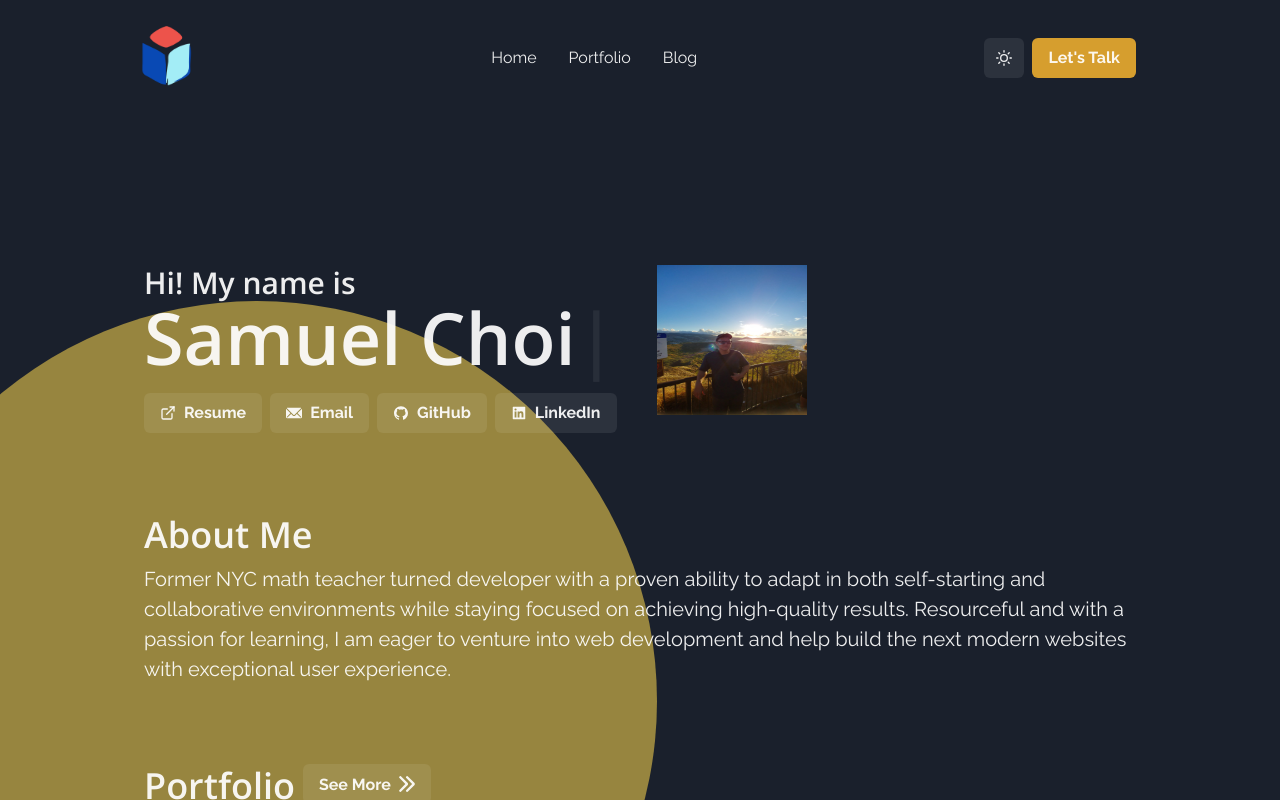
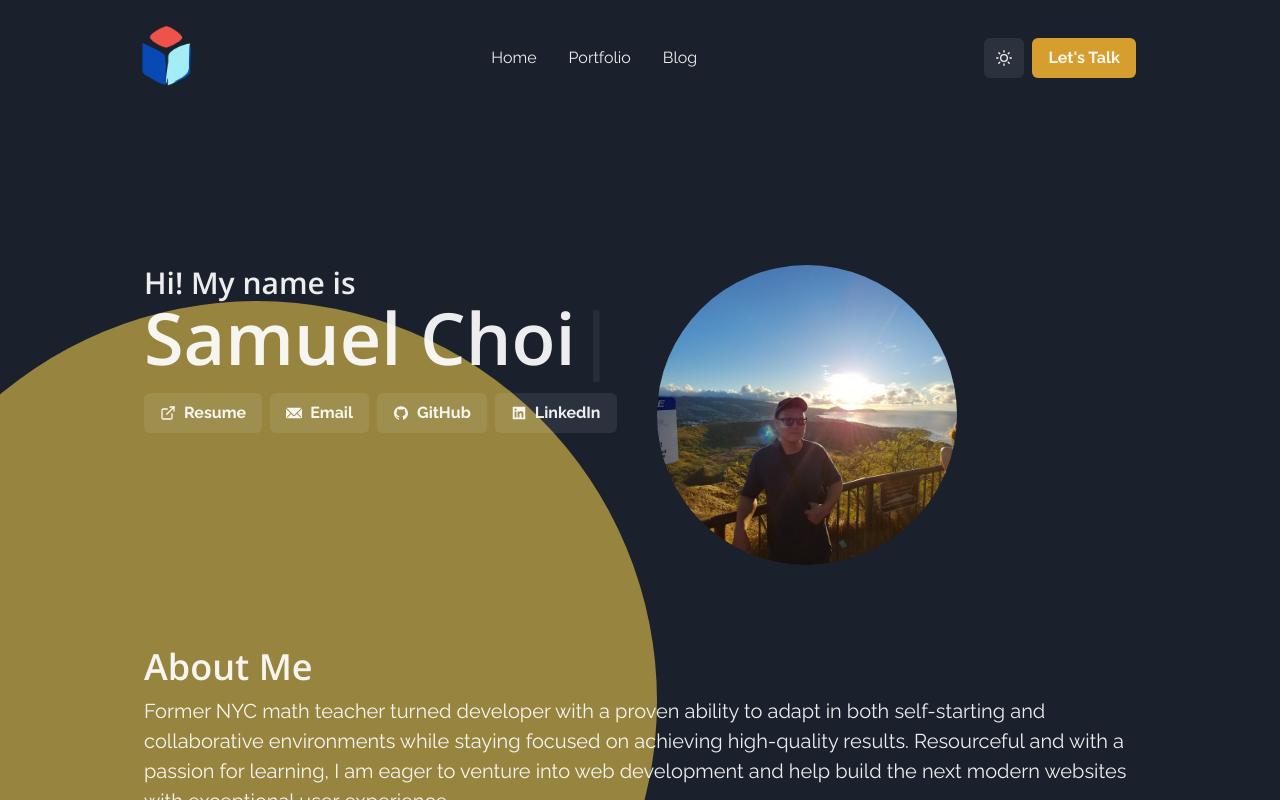
Before and after one commit to jsc-repo/portfolio, a Next.js app: page / in a window 1280 px wide. Shown: the top 800 px of the page. Built offline with nearby package versions, Linux system fonts and the light colour scheme.

Commit message:
testing profile pic

```diff
--- a/components/Hero.jsx
+++ b/components/Hero.jsx
@@ -106,19 +106,13 @@ const Hero = () => {
       </Box>
 
       <Box>
-        {/* <Image
+        <Image
+          src="/profile.jpg"
           boxSize="300px"
           objectFit="cover"
           mx="auto"
-          src="/profile.jpg"
           alt="Profile Picture"
           borderRadius="full"
-        /> */}
-        <NextImage
-          src="/profile.jpg"
-          alt="profile picture"
-          width="150px"
-          height="150px"
         />
       </Box>
     </Stack>
```
